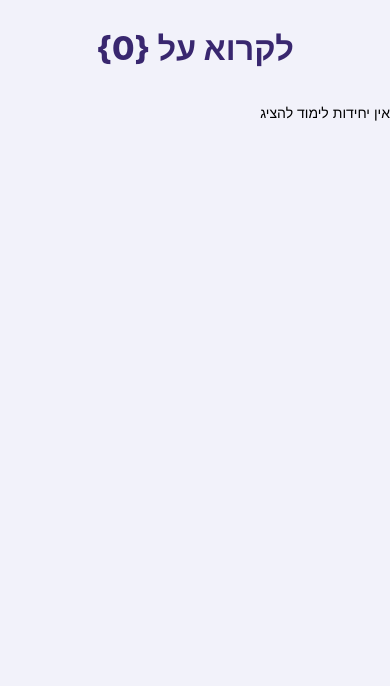
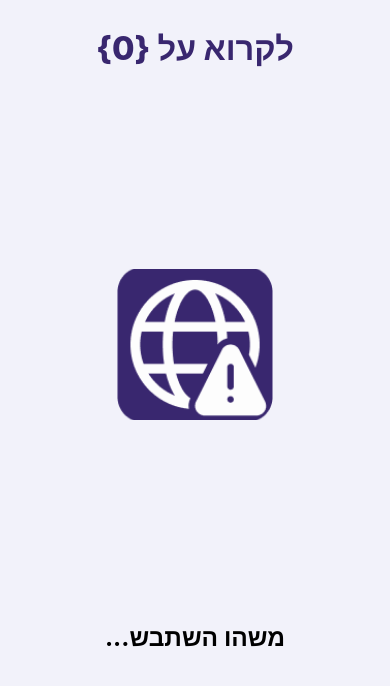
Before and after one commit to eyalmendel/teen-finance, a React Native app: screen /Reading in a window 390 px wide. Shown: the top 686 px of the page. Built offline with nearby package versions, Linux system fonts and the light colour scheme.

Commit message:
added empty state component

```diff
--- /dev/null
+++ b/app/components/EmptyState.tsx
@@ -0,0 +1,39 @@
+import { TEXT } from '@config/text';
+import { translate } from '@services/language';
+import { horizontalScale, moderateScale, verticalScale } from '@services/scale';
+import React from 'react';
+import { Image, StyleSheet, Text, View } from 'react-native';
+
+function EmptyState() {
+    return (
+        <View style={styles.container}>
+            <Image
+                style={styles.image}
+                source={require('@assets/icons/error.png')}
+            />
+            <Text style={styles.message}>
+                {translate('missingDataErrorMessage')}
+            </Text>
+        </View>
+    );
+}
+
+const styles = StyleSheet.create({
+    container: {
+        flex: 1,
+        justifyContent: 'space-evenly',
+        alignItems: 'center',
+        gap: verticalScale(32),
+        width: '100%',
+    },
+    image: {
+        width: horizontalScale(150),
+        aspectRatio: 1,
+    },
+    message: {
+        fontSize: moderateScale(TEXT.size.smallHeadline),
+        fontWeight: TEXT.weight.bold,
+    },
+});
+
+export default EmptyState;
--- a/app/config/strings.ts
+++ b/app/config/strings.ts
@@ -15,6 +15,7 @@ export const STRINGS = {
     listen: 'להקשיב',
     play: 'להתנסות',
     minutes: "דק'",
+    missingDataErrorMessage: 'משהו השתבש...',
     'No Units For Now': 'אין יחידות לימוד להציג',
     "What's Missing?": 'מה חסר?',
     'Find the Error': 'חפש את התעות',
--- a/app/screens/GameStyleScreen.tsx
+++ b/app/screens/GameStyleScreen.tsx
@@ -12,6 +12,7 @@ import { COLORS } from '@config/colors';
 import { STYLES } from '@config/styles';
 import { TEXT } from '@config/text';
 import { horizontalScale, moderateScale, verticalScale } from '@services/scale';
+import EmptyState from '@components/EmptyState';
 
 function GameStyleScreen() {
     const [games, setGames] = useState<LearningUnit[]>([]);
@@ -41,6 +42,9 @@ function GameStyleScreen() {
             <ScreenTitle
                 text={translate('gamingStyleScreenTitle', getTitleParamValue())}
             ></ScreenTitle>
+            {games?.length === 0 ? (
+                <EmptyState />
+            ) : (
                 <FlatList
                     data={games}
                     keyExtractor={(game) => game.id.toString()}
@@ -50,7 +54,10 @@ function GameStyleScreen() {
                             <View style={styles.thumbnail}></View>
                             <View style={styles.details}>
                                 <Text
-                                style={[styles.title, STYLES.rightAlignedText]}
+                                    style={[
+                                        styles.title,
+                                        STYLES.rightAlignedText,
+                                    ]}
                                 >
                                     {translate(item.title)}
                                 </Text>
@@ -68,6 +75,7 @@ function GameStyleScreen() {
                         </View>
                     )}
                 ></FlatList>
+            )}
         </Screen>
     );
 }
--- a/app/screens/ReadingStyleScreen.tsx
+++ b/app/screens/ReadingStyleScreen.tsx
@@ -13,6 +13,7 @@ import { TEXT } from '@config/text';
 import { MaterialCommunityIcons } from '@expo/vector-icons';
 import { STYLES } from '@config/styles';
 import { horizontalScale, moderateScale, verticalScale } from '@services/scale';
+import EmptyState from '@components/EmptyState';
 
 function ReadingStyleScreen() {
     const [learningUnits, setLearningUnits] = useState<LearningUnit[]>([]);
@@ -47,7 +48,7 @@ function ReadingStyleScreen() {
                 )}
             ></ScreenTitle>
             {learningUnits?.length === 0 ? (
-                <Text>{translate('No Units For Now')}</Text>
+                <EmptyState />
             ) : (
                 <FlatList
                     data={learningUnits}
--- a/app/screens/VideoStyleScreen.tsx
+++ b/app/screens/VideoStyleScreen.tsx
@@ -14,6 +14,7 @@ import { STYLES } from '@config/styles';
 import ScreenTitle from '@components/ScreenTitle';
 import { StringKey } from '@config/strings';
 import { horizontalScale, moderateScale, verticalScale } from '@services/scale';
+import EmptyState from '@components/EmptyState';
 
 function VideoStyleScreen() {
     const [videoUnits, setVideoUnits] = useState<MediaLearningUnit[]>([]);
@@ -47,6 +48,10 @@ function VideoStyleScreen() {
                     getTitleParamValue(),
                 )}
             ></ScreenTitle>
+
+            {videoUnits?.length === 0 ? (
+                <EmptyState />
+            ) : (
                 <FlatList
                     data={videoUnits}
                     keyExtractor={(video) => video.id.toString()}
@@ -55,7 +60,10 @@ function VideoStyleScreen() {
                         <View style={[styles.cardContainer, styles.boxShadow]}>
                             <View style={styles.details}>
                                 <Text
-                                style={[styles.title, STYLES.rightAlignedText]}
+                                    style={[
+                                        styles.title,
+                                        STYLES.rightAlignedText,
+                                    ]}
                                 >
                                     {translate(item.title)}
                                 </Text>
@@ -88,6 +96,7 @@ function VideoStyleScreen() {
                         </View>
                     )}
                 ></FlatList>
+            )}
         </Screen>
     );
 }
```
Also changed, not shown: app/screens/SubjectsScreen.tsx (+12 -3 lines), assets/icons/error.png (added). Lines whose indentation alone changed are shown as unchanged.
